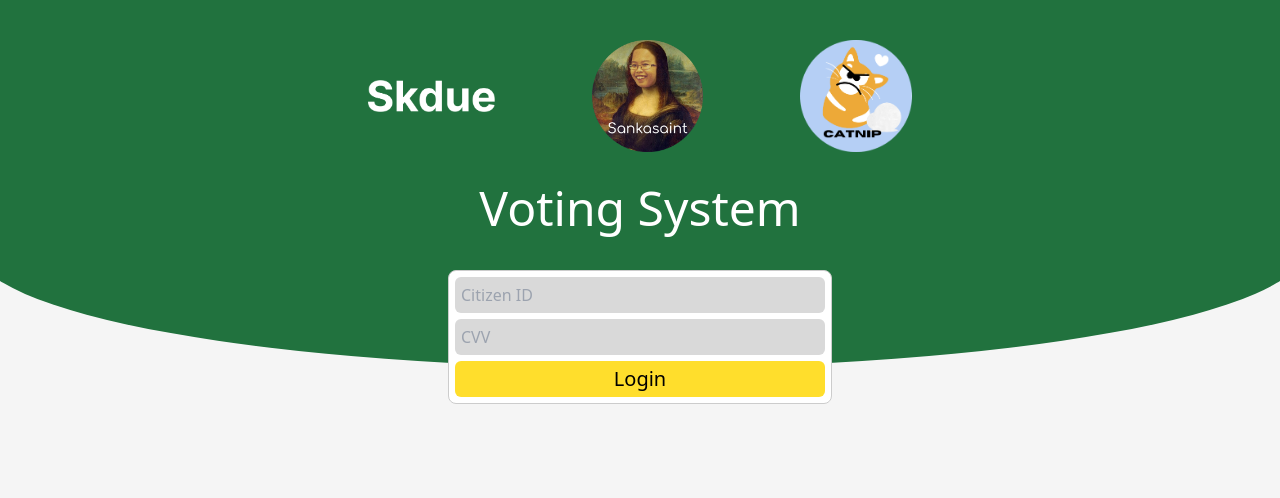
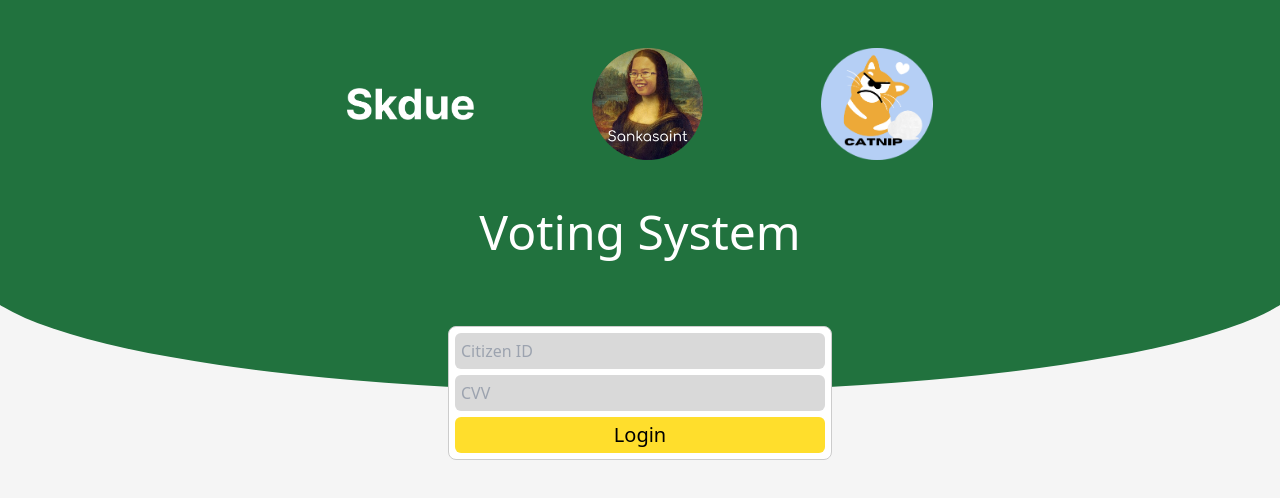
Before and after one commit to skdue-voter/skdue-voter, a Next.js app: page / in a window 1280 px wide. Shown: the top 498 px of the page. Built offline with nearby package versions, Linux system fonts and the light colour scheme.

Commit message:
improve UI

```diff
--- a/pages/index.js
+++ b/pages/index.js
@@ -42,7 +42,7 @@ const Login = () => {
   return (
     <div className="flex flex-col items-center">
       <div className="bg-green w-full">
-        <div className="flex place-content-around place-items-center pt-10 pb-4 px-80">
+        <div className="flex place-content-around place-items-center pt-12 pb-8 px-72">
           <img className="max-h-8 px-4" src={"./logoSkdue.png"} alt="logoSkdue" />
           <img className="max-h-28 px-4" src={"./logoSankasaint.png"}  alt="logoSankasaint" />
           <img className="max-h-28 px-4" src={"./logoCatnip.png"} alt="logoCatnip" />
@@ -53,9 +53,9 @@ const Login = () => {
         <ellipse cx="50%" cy="0%" rx="52%" ry="80%" className="fill-green" />
       </svg>
 
-      <div className="z-10 -mt-32">
+      <div className="z-10 -mt-24">
         {/* <h1 className="text-3xl font-medium text-white py-2">Login</h1> */}
-        <div className="bg-white rounded-lg w-96 p-1.5 border border-gray-dark">
+        <div className="bg-white rounded-lg w-96 p-1.5 mb-16 border border-gray-dark">
           <form onSubmit={handleLogin}>
             <input
               className="bg-gray rounded-md p-1.5 mb-1.5 w-full"
@@ -76,7 +76,7 @@ const Login = () => {
               onChange={handleChange}
             />
             <button type="submit"
-              className="bg-yellow-lemon rounded-md p-1 w-full text-xl font-medium hover:opacity-80"
+              className="bg-yellow-lemon rounded-md p-1 w-full text-xl font-medium hover:brightness-90"
             >Login</button>
           </form>
         </div>
--- a/tailwind.config.js
+++ b/tailwind.config.js
@@ -8,9 +8,10 @@ module.exports = {
     extend: {
       colors: {
         'green': '#21723E',
+        'green-lime': '#48BF53',
         'yellow': '#E8BB1F',
         'yellow-lemon': '#FFDE2C',
-        'red': '#CD001A',
+        'red': '#E34234',
         'gray': '#D9D9D9',
         'gray-dark': '#CCCCCC',
         'party-red': '#E83434',
@@ -18,10 +19,6 @@ module.exports = {
         'party-blue-dark': '#130C8C',
         'party-orange': '#EE7421',
       },
-      borderRadius: {
-        '10': '10px',
-        '15': '15px',
-      },
     },
   },
   plugins: [],
```
